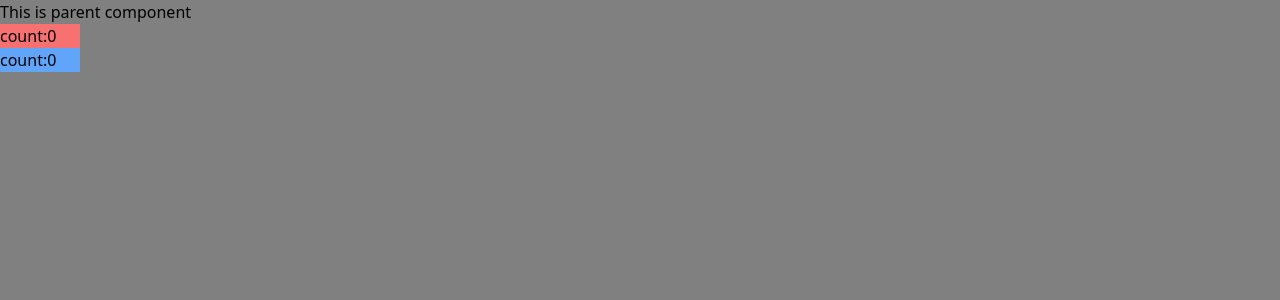
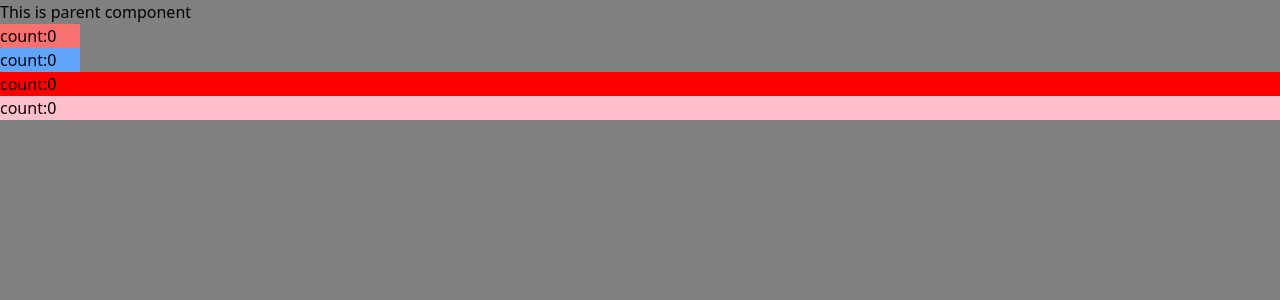
Before and after one commit to Ayu85/React-Machine-Coding, a React (Vite) app: page /login in a window 1280 px wide. Shown: the top 300 px of the page. Built offline with nearby package versions, Linux system fonts and the light colour scheme.

Commit message:
button HOC

```diff
--- a/src/HigherOrderComponents/HOC2.tsx
+++ b/src/HigherOrderComponents/HOC2.tsx
@@ -6,6 +6,8 @@ const Parent = () => {
       <h1>This is parent component</h1>
       <CounterRed component={Counter} />
       <CounterBlue component={Counter} />
+      <CounterNew color={'red'} />
+      <CounterNew color={'pink'} />
     </div>
   )
 }
@@ -27,5 +29,14 @@ const CounterBlue = props => {
     </div>
   )
 }
-
+const HOCCounter = InputCounter => {
+  return props => {
+    return (
+      <div style={{ backgroundColor: props.color || 'blue' }}>
+        <InputCounter {...props} />
+      </div>
+    )
+  }
+}
+const CounterNew = HOCCounter(Counter)
 export default Parent
```
